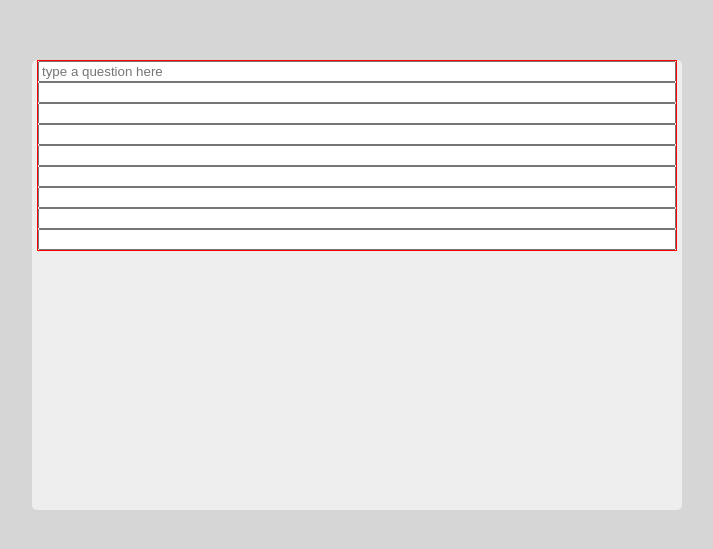
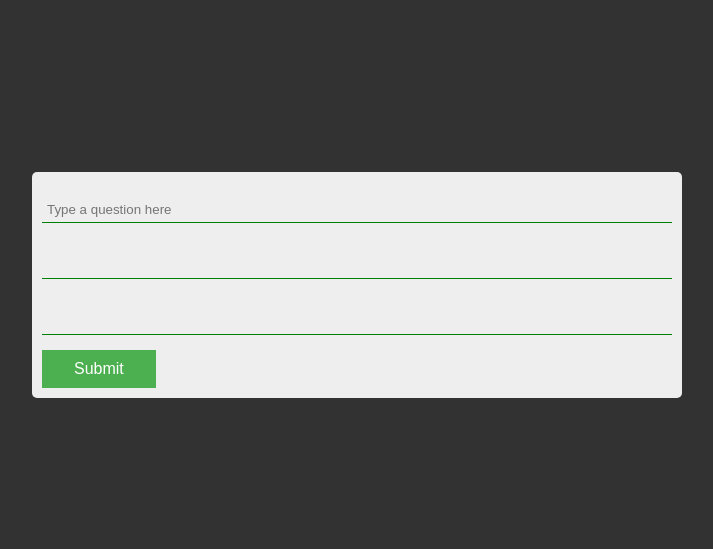
Before and after one commit to MarcDwyer/GoPoll, a React (Create React App) app: page / in a window 1280 px wide. Shown: the part 115-664 px from the top of the page, without its empty margins (283-996 px from the left). Built offline with nearby package versions, Linux system fonts and the light colour scheme; no server answers.

Commit message:
create poll inputs added

```diff
--- a/src/components/CreatePoll/createpoll.scss
+++ b/src/components/CreatePoll/createpoll.scss
@@ -1,6 +1,5 @@
 .create-poll {
     margin: auto;
-    min-height: 450px;
     width: 650px;
     display: flex;
     flex-direction: column;
@@ -11,8 +10,27 @@
         display: flex;
         height: 100%;
         flex-direction: column;
-        margin-left: 5px;
-        margin-right: 5px;
-        border: solid 1px red;
+        margin: 10px;
+
+        input {
+            background-color: transparent;
+            padding: 5px 5px;
+            margin-top: 15px;
+            margin-bottom: 15px;
+            border: none;
+            border-bottom: 1px solid green;
+            outline: none;
+        }
+
+        button {
+            background-color: #4CAF50;
+            border: none;
+            color: white;
+            padding: 10px 32px;
+            text-align: center;
+            text-decoration: none;
+            display: inline-block;
+            font-size: 16px;
+          }
     }
 }
--- a/src/components/CreatePoll/createpoll.tsx
+++ b/src/components/CreatePoll/createpoll.tsx
@@ -2,7 +2,7 @@ import React, { Component } from 'react'
 import './createpoll.scss'
 
 
-interface State {
+export interface CState {
     [key: string]: any;
     counter: number;
     question: string;
@@ -15,8 +15,8 @@ interface State {
     poll7: string;
     poll8: string;
 }
-class CreatePoll extends Component<{}, State> {
-    state: State = {
+class CreatePoll extends Component<{}, CState> {
+    state: CState = {
         counter: 3,
         question: "",
         poll1: "",
@@ -28,23 +28,30 @@ class CreatePoll extends Component<{}, State> {
         poll7: "",
         poll8: ""
     }
-    componentDidUpdate() {
-
+    componentDidUpdate(prevProps: {}, prevState: CState) {
+        const { counter } = this.state
+        const key = this.state[`poll${counter - 1}`]
+        if (key && key.length > 0) this.setState({ counter: counter + 1 })
     }
     render() {
         return (
             <div className="create-poll">
                 <div className="poll-content">
-                    {Object.keys(this.state).map((key: string) => {
-                        if (key === "counter") return
+                    {Object.keys(this.state).map((key: string, i: number) => {
+                        if (key === "counter" || i > this.state.counter) return
                         return (
                             <input value={this.state[key]}
-                            key={key}
-                            onChange={(e) => this.setState({[key]: e.target.value})}
-                            placeholder={key === "question" ? "type a question here" : ""}
+                                key={key}
+                                onChange={(e) => this.setState({ [key]: e.target.value })}
+                                placeholder={key === "question" ? "Type a question here" : ""}
                             />
                         )
                     })}
+                    <div className="button">
+                        <button>
+                            Submit
+                        </button>
+                    </div>
                 </div>
             </div>
         )
--- a/src/components/Main/main-styles.scss
+++ b/src/components/Main/main-styles.scss
@@ -1,5 +1,5 @@
 .main {
-    background-color:#D6D6D6;
+    background-color:#323232;
     width: 100%;
     height: 100vh;
     display: flex;
```
